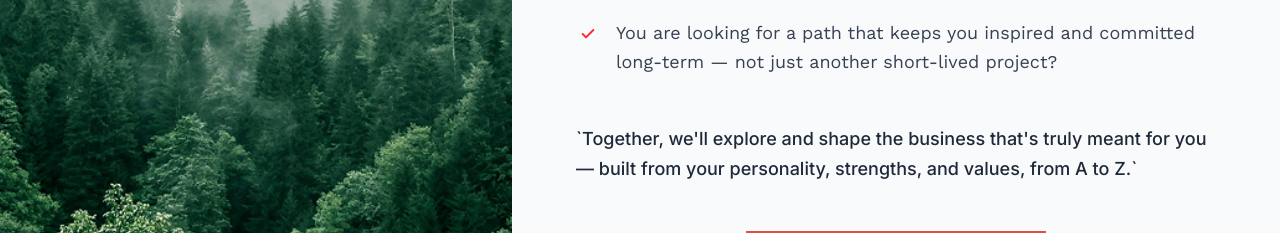
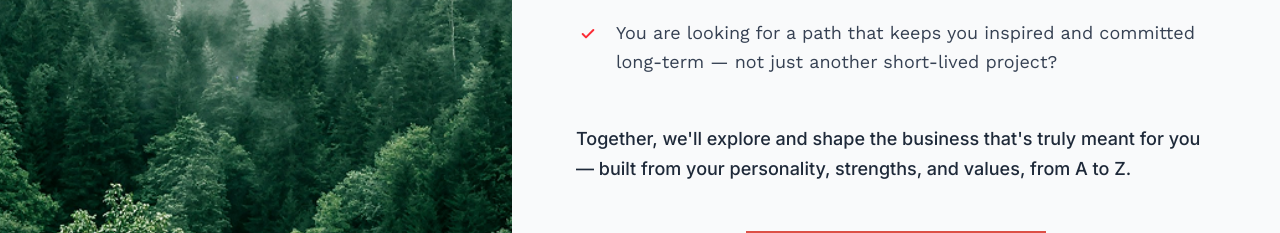
Before and after one commit to aramille1/robin-gottschalk, a Next.js app: page / in a window 1280 px wide. Shown: the part 2020-2253 px from the top of the page. Built offline with nearby package versions, Linux system fonts and the light colour scheme; no server answers.

Commit message:
fix text symbols error

```diff
--- a/components/sections/Programs.tsx
+++ b/components/sections/Programs.tsx
@@ -45,8 +45,8 @@ export default function Programs() {
 
           <div className="mb-12">
             <p className="text-gray-800 text-lg leading-relaxed font-medium font-[family-name:var(--font-work-sans">
-              `Together, we'll explore and shape the business that's truly meant for
-              you — built from your personality, strengths, and values, from A to Z.`
+{              `Together, we'll explore and shape the business that's truly meant for
+              you — built from your personality, strengths, and values, from A to Z.`}
             </p>
           </div>
 
```
